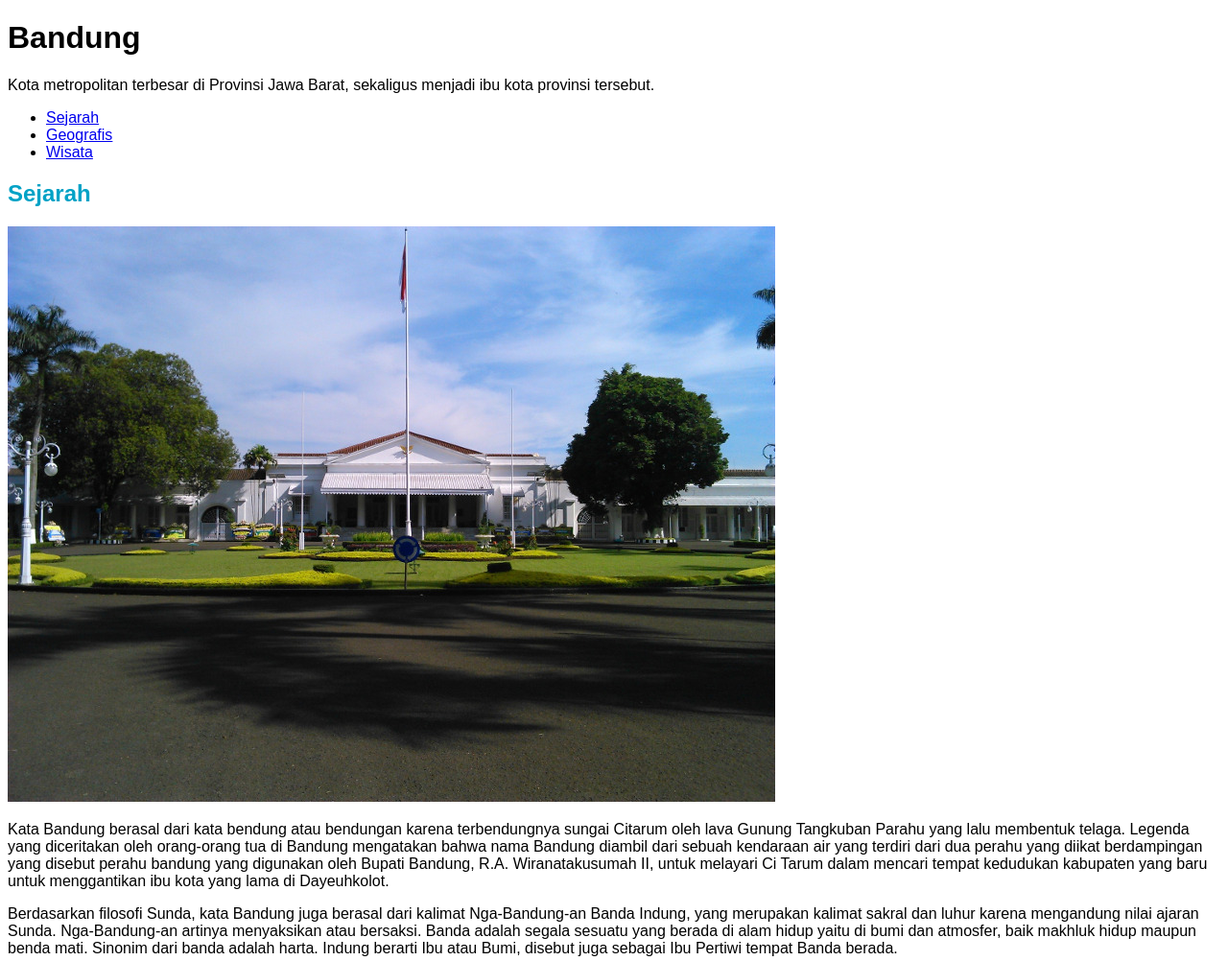
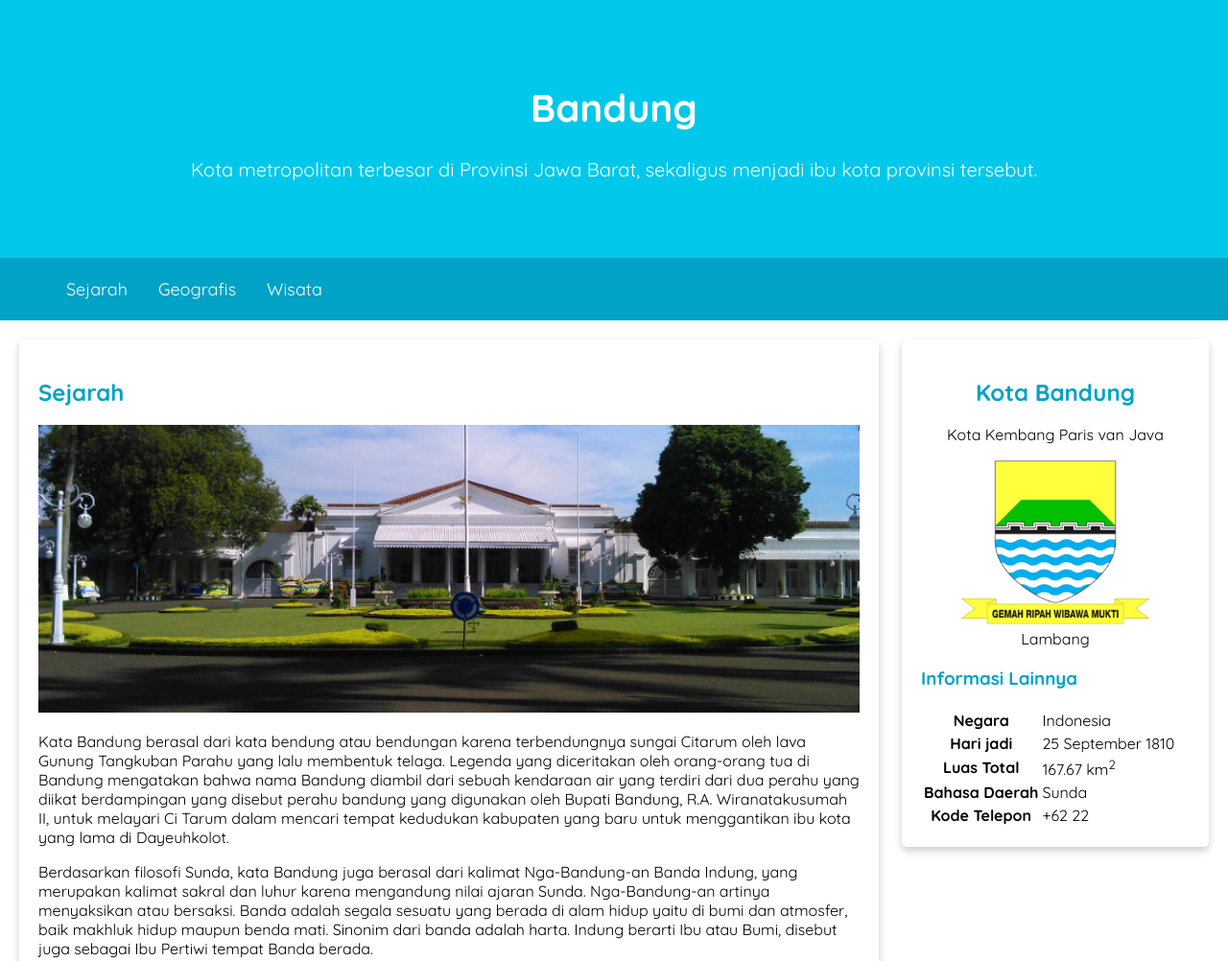
Before and after one commit to ivanmuntahir/my-web-react, a plain HTML site: page index.html in a window 1280 px wide. Shown: the top 1002 px of the page at 96% size. Drawn offline with Linux system fonts and the light colour scheme.

Commit message:
add some css

```diff
--- a/assets/styles/style.css
+++ b/assets/styles/style.css
@@ -1,5 +1,12 @@
+* {
+  box-sizing: border-box;
+}
+
 body {
-    font-family: sans-serif;
+    font-family: 'Quicksand', sans-serif;
+
+    margin: 0;
+    padding: 0;
   }
 
   h2, h3 {
@@ -10,4 +17,114 @@ body {
     padding: 20px;
     color: white;
     background-color: #00a2c6;
+    text-align: center;
+    font-weight: bold;
   }
+
+  nav a {
+    font-size: 18px;
+    font-weight: 400;
+    text-decoration: none;
+
+    color: white;
+  }
+
+  nav a:hover {
+    font-weight: bold;
+  }
+
+  .profile header {
+    text-align: center;
+  }
+
+  .featured-image {
+    width: 100%;
+    max-height: 300px;
+    object-fit: cover;
+    object-position: center;
+  }
+
+  .profile img {
+    width: 200px;
+  }
+
+  .card {
+    box-shadow: 0 4px 8px 0 rgba(0, 0, 0, 0.2);
+    border-radius: 5px;
+    padding: 20px;
+  }
+
+  .jumbotron {
+    font-size: 20px;
+    padding: 60px;
+    background-color: #00c8eb;
+    text-align: center;
+    color: white;
+  }
+
+  nav ul {
+    padding-inline: 4rem;
+    display: flex;
+
+    gap: 2rem;
+  }
+
+  nav li {
+    list-style-type: none;
+  }
+
+  nav {
+    background-color: #00a2c6;
+    padding: 5px;
+ }
+
+ main {
+  padding: 20px;
+  display: flex;
+  gap: 1.5rem;
+}
+
+#content {
+  flex: 5;
+  display: flex;
+  flex-flow: column nowrap;
+  gap: 1rem 2rem;
+}
+
+aside {
+  flex: 1;
+
+  display: flex;
+  flex-flow: column nowrap;
+}
+
+header {
+  display: inline;
+}
+
+@media screen and (max-width: 1000px) {
+  #content, aside {
+    width: 100%;
+    padding: 0;
+  }
+}
+
+/* Perangkat dengan lebar layar 1200px dan di bawahnya */
+@media screen and (max-width: 1200px) {
+  main {
+    flex-flow: column nowrap;
+  }
+  main aside {
+    align-self: center;
+  }
+}
+/* Perangkat dengan lebar layar 768px dan di bawahnya */
+@media screen and (max-width: 768px) {
+  nav ul {
+    justify-content: center;
+  }
+
+  main aside {
+    align-self: stretch;
+  }
+}
--- a/index.html
+++ b/index.html
@@ -2,18 +2,28 @@
 <html>
   <head>
     <meta charset="utf-8" />
+    <meta name="viewport" content="width=device-width, initial-scale=1.0" />
     <title>Halaman Profil Bandung</title>
      <!-- My Own Styles -->
   <link rel="stylesheet" href="assets/styles/style.css">
+   <!-- Google Fonts -->
+   <link rel="preconnect" href="https://fonts.googleapis.com" />
+   <link rel="preconnect" href="https://fonts.gstatic.com" crossorigin />
+   <link
+     href="https://fonts.googleapis.com/css2?family=Quicksand:wght@400;700&display=swap"
+     rel="stylesheet"
+   />
   </head>
 
   <body>
     <header>
-      <h1>Bandung</h1>
-      <p>
-        Kota metropolitan terbesar di Provinsi Jawa Barat, sekaligus menjadi ibu kota provinsi
-        tersebut.
-      </p>
+      <div class="jumbotron">
+        <h1>Bandung</h1>
+        <p>
+          Kota metropolitan terbesar di Provinsi Jawa Barat, sekaligus menjadi ibu kota provinsi
+          tersebut.
+        </p>
+      </div>
 
       <nav>
         <ul>
@@ -34,9 +44,9 @@
     <main>
 
       <div id="content">
-        <article id="sejarah">
+        <article id="sejarah" class = "card">
           <h2 id="sejarah">Sejarah</h2>
-            <img src="/assets/image/history.jpg" alt="Sejarah" />
+            <img src="/assets/image/history.jpg" alt="Sejarah" class="featured-image" />
             <p>
               Kata Bandung berasal dari kata bendung atau bendungan karena terbendungnya sungai Citarum oleh
               lava Gunung Tangkuban Parahu yang lalu membentuk telaga. Legenda yang diceritakan oleh
@@ -56,9 +66,9 @@
             </p>
         </article>
 
-        <article id="geografis">
+        <article id="geografis" class="card">
           <h2 id="geografis">Geografis</h2>
-          <img src="/assets/image/geografis.jpg" alt="Geografis" />
+          <img src="/assets/image/geografis.jpg" alt="Geografis" class="featured-image"/>
 
           <p>
             Kota Bandung dikelilingi oleh pegunungan, sehingga bentuk morfologi wilayahnya bagaikan sebuah
@@ -76,7 +86,7 @@
           </p>
         </article>
 
-        <article id="wisata">
+        <article id="wisata" class="card">
           <h2 id="wisata">Wisata</h2>
           <p>
             Sejak dibukanya Jalan Tol Cipularang, kota Bandung telah menjadi tujuan utama dalam menikmati
@@ -87,7 +97,7 @@
 
         <section>
           <h3>Farm House Lembang</h3>
-          <img src = "/assets/image/farm-house.jpg" alt="Farm House Lembang">
+          <img src = "/assets/image/farm-house.jpg" alt="Farm House Lembang" class="featured-image">
           <p>
             Berada di jalur utama Bandung-Lembang, Farm House menjadi objek wisata yang tidak pernah sepi
             pengunjung. Selain karena letaknya strategis, kawasan ini juga menghadirkan nuansa wisata khas
@@ -97,7 +107,7 @@
 
         <section>
           <h3>Observatorium Bosscha</h3>
-          <img src = "/assets/image/bosscha.jpg" alt="Observatorium Bosscha">
+          <img src = "/assets/image/bosscha.jpg" alt="Observatorium Bosscha" class="featured-image">
           <p>
             Memiliki beberapa teleskop, antara lain, Refraktor Ganda Zeiss, Schmidt Bimasakti, Refraktor
             Bamberg, Cassegrain GOTO, dan Teleskop Surya. Refraktor Ganda Zeiss adalah jenis teleskop
@@ -113,7 +123,7 @@
       </div>
 
   <aside>
-    <article>
+    <article class="profile card">
       <header>
         <h2>Kota Bandung</h2>
         <p>Kota Kembang Paris van Java</p>
```
